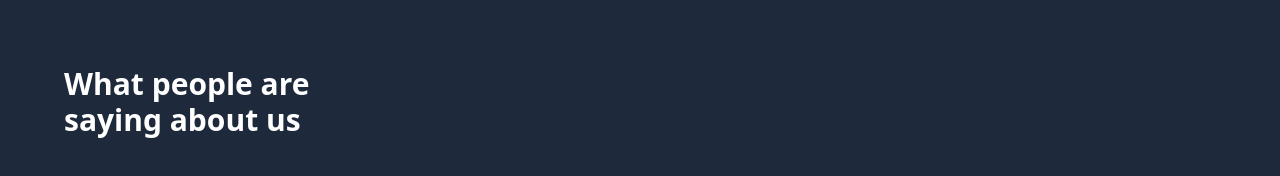
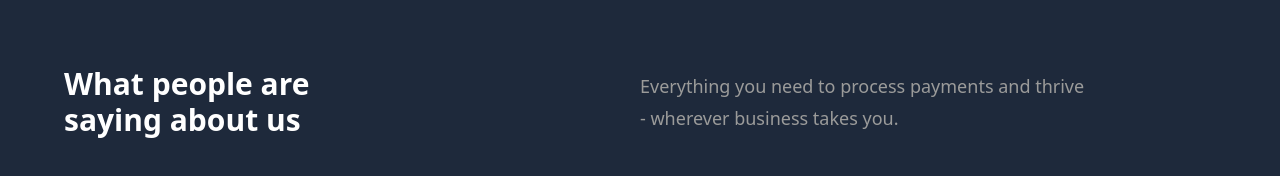
Before and after one commit to KodeIva/wiser, a React (Vite) app: page / in a window 1280 px wide. Shown: the part 2540-2716 px from the top of the page. Built offline with nearby package versions, Linux system fonts and the light colour scheme.

Commit message:
'Tesimonials.jsx' created, section with nested div and title added, styled. <Testimonials/> imported to App.jsx

```diff
--- a/src/components/Testimonials.jsx
+++ b/src/components/Testimonials.jsx
@@ -7,6 +7,9 @@ const Testimonials = () => {
         <h1 className='w-full font-semibold sm:text-3xl text-4xl leading-[60px]'>
             What people are <br className='sm:block hidden'/> saying about us
         </h1>
+        <div className='w-full md:mt-0 mt-6'>
+           <p className='text-lg text-[#9b9b9a] text-left max-w-[450px] leading-8'>Everything you need to process payments and thrive - wherever business takes you.</p>
+        </div>
       </div>
     </section>
   )
```
